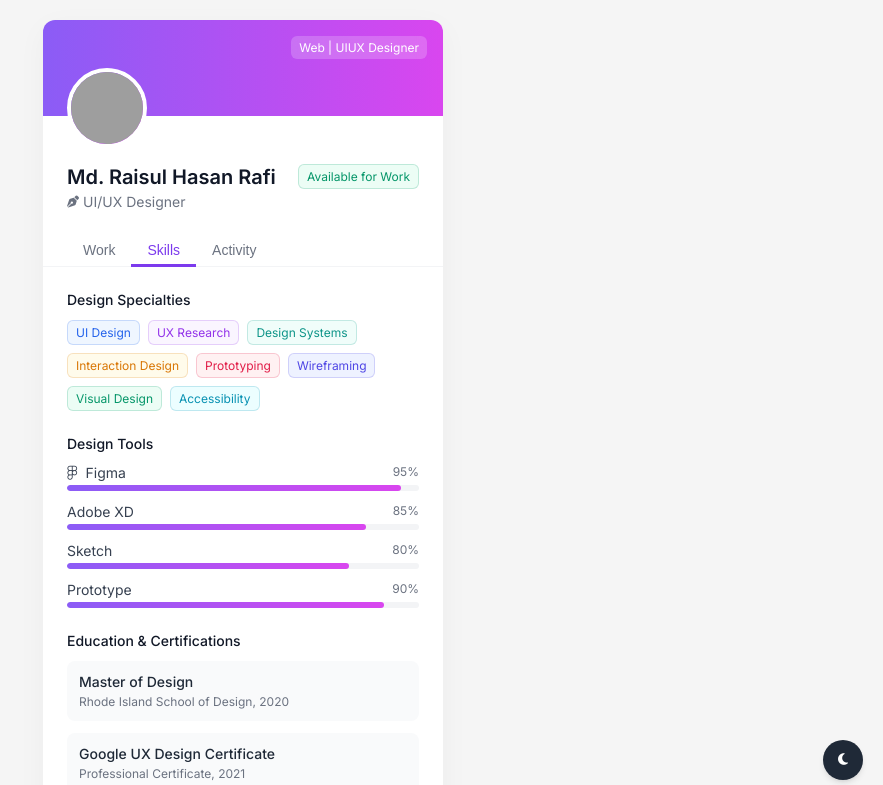
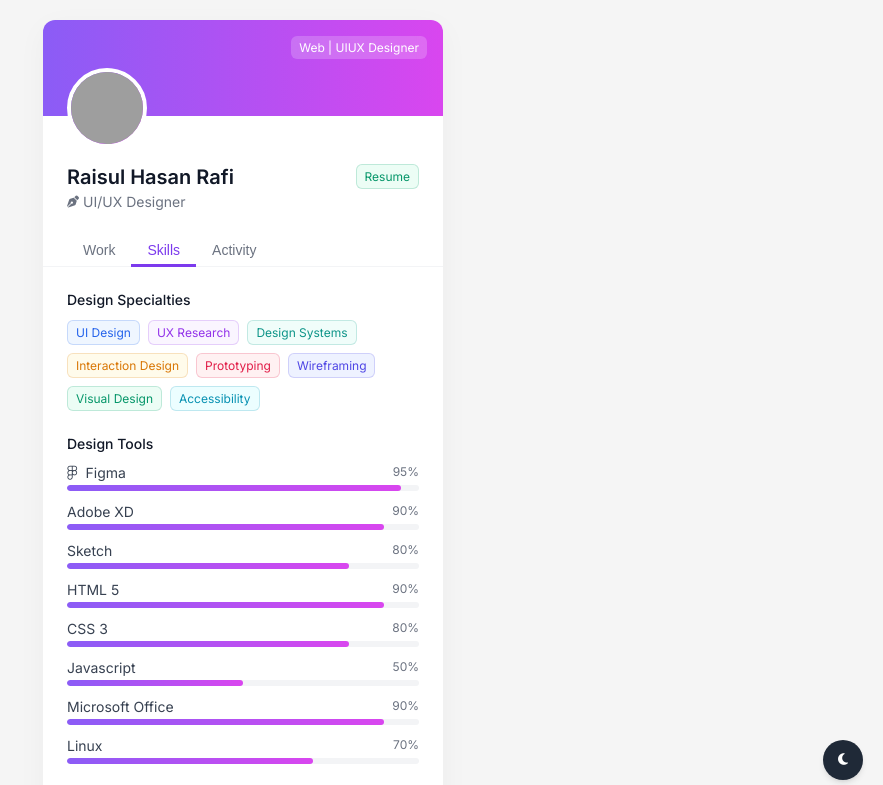
Before and after one commit to rhr3032/Raisul-R-vCard, a plain HTML site: page index.html in a window 1280 px wide. Both pictures are taken after a click on the button "Skills". Shown: the top 785 px of the page, without its empty margins (397-1280 px from the left). Drawn offline with Linux system fonts and the light colour scheme; grey boxes are pictures that could not be loaded.

Commit message:
2nd commit

```diff
--- a/index.html
+++ b/index.html
@@ -48,8 +48,10 @@
 
       <div class="profile-details">
         <div class="profile-name-container">
-          <h3 class="profile-name">Md. Raisul Hasan Rafi</h3>
-          <div class="badge badge-available">Available for Work</div>
+          <h3 class="profile-name">Raisul Hasan Rafi</h3>
+          <a href="https://nuysdev.netlify.app/" target="_blank" style="text-decoration: none;">
+            <div class="badge badge-available">Resume</div>
+          </a>
         </div>
         <p class="profile-title">
           <i class="fas fa-pen-nib"></i>
@@ -170,10 +172,10 @@
                 <div class="skill-name">
                   <span>Adobe XD</span>
                 </div>
-                <span class="skill-percentage">85%</span>
+                <span class="skill-percentage">90%</span>
               </div>
               <div class="skill-progress">
-                <div class="skill-progress-bar" style="width: 85%"></div>
+                <div class="skill-progress-bar" style="width: 90%"></div>
               </div>
             </div>
 
@@ -192,12 +194,60 @@
             <div class="skill-item">
               <div class="skill-info">
                 <div class="skill-name">
-                  <span>Prototype</span>
+                  <span>HTML 5</span>
                 </div>
                 <span class="skill-percentage">90%</span>
               </div>
               <div class="skill-progress">
                 <div class="skill-progress-bar" style="width: 90%"></div>
+              </div>
+            </div>
+
+            <div class="skill-item">
+              <div class="skill-info">
+                <div class="skill-name">
+                  <span>CSS 3</span>
+                </div>
+                <span class="skill-percentage">80%</span>
+              </div>
+              <div class="skill-progress">
+                <div class="skill-progress-bar" style="width: 80%"></div>
+              </div>
+            </div>
+
+            <div class="skill-item">
+              <div class="skill-info">
+                <div class="skill-name">
+                  <span>Javascript</span>
+                </div>
+                <span class="skill-percentage">50%</span>
+              </div>
+              <div class="skill-progress">
+                <div class="skill-progress-bar" style="width: 50%"></div>
+              </div>
+            </div>
+
+            <div class="skill-item">
+              <div class="skill-info">
+                <div class="skill-name">
+                  <span>Microsoft Office</span>
+                </div>
+                <span class="skill-percentage">90%</span>
+              </div>
+              <div class="skill-progress">
+                <div class="skill-progress-bar" style="width: 90%"></div>
+              </div>
+            </div>
+
+            <div class="skill-item">
+              <div class="skill-info">
+                <div class="skill-name">
+                  <span>Linux</span>
+                </div>
+                <span class="skill-percentage">70%</span>
+              </div>
+              <div class="skill-progress">
+                <div class="skill-progress-bar" style="width: 70%"></div>
               </div>
             </div>
           </div>
@@ -278,14 +328,18 @@
 
     <!-- Card footer -->
     <div class="card-footer">
+      <a href="https://wa.me/01795408194?text=Hello!" target="_blank" style="text-decoration: none;">
         <button class="btn-icon" title="Send Message">
           <i class="fas fa-comment"></i>
         </button>
+      </a>
 
+      <a href="http://behance.net/rhr3032" target="_blank" style="text-decoration: none;">
         <button class="btn-primary">
           View Full Portfolio
           <i class="fas fa-arrow-up-right"></i>
         </button>
+      </a>
     </div>
   </div>
 
```
Lines whose indentation alone changed are shown as unchanged.
